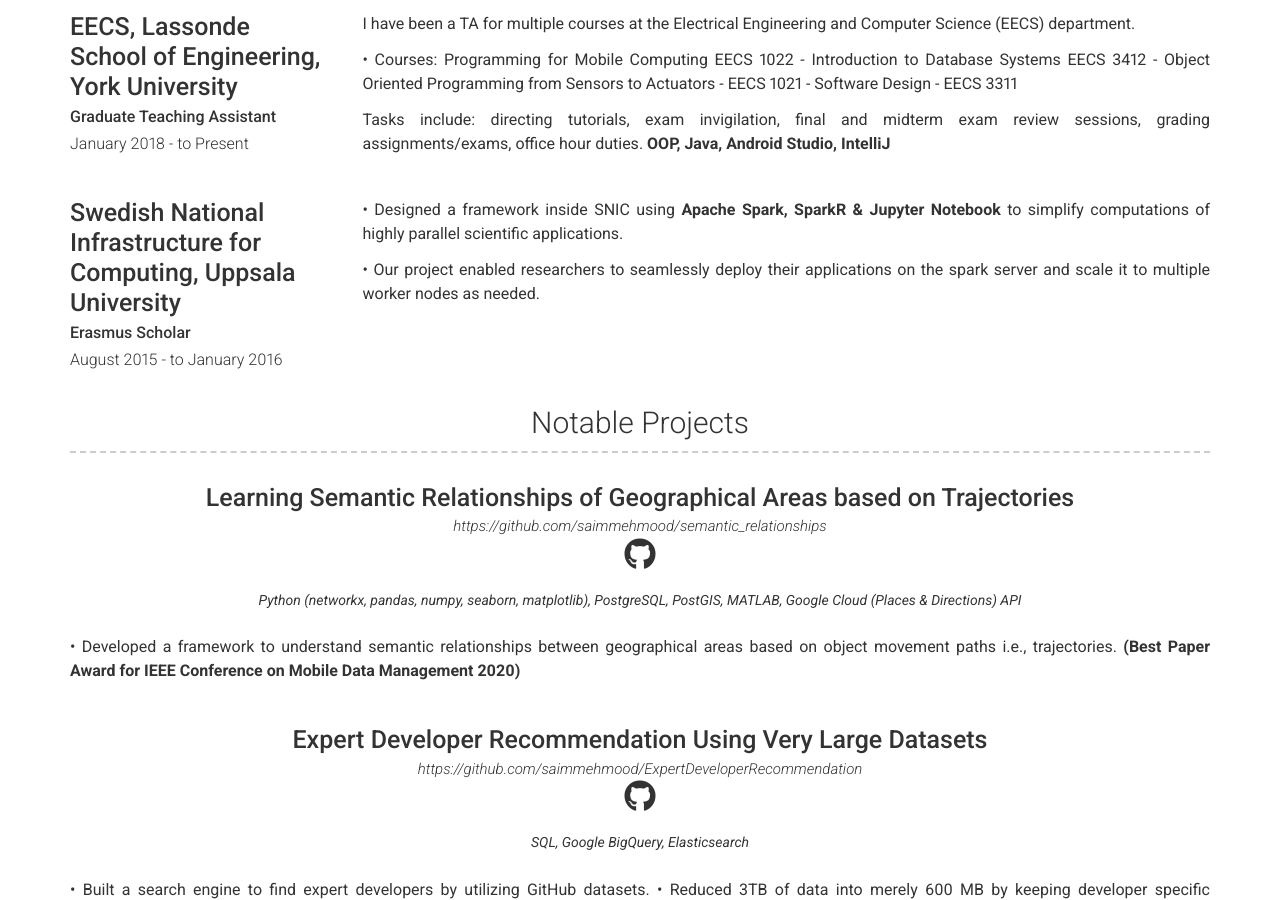
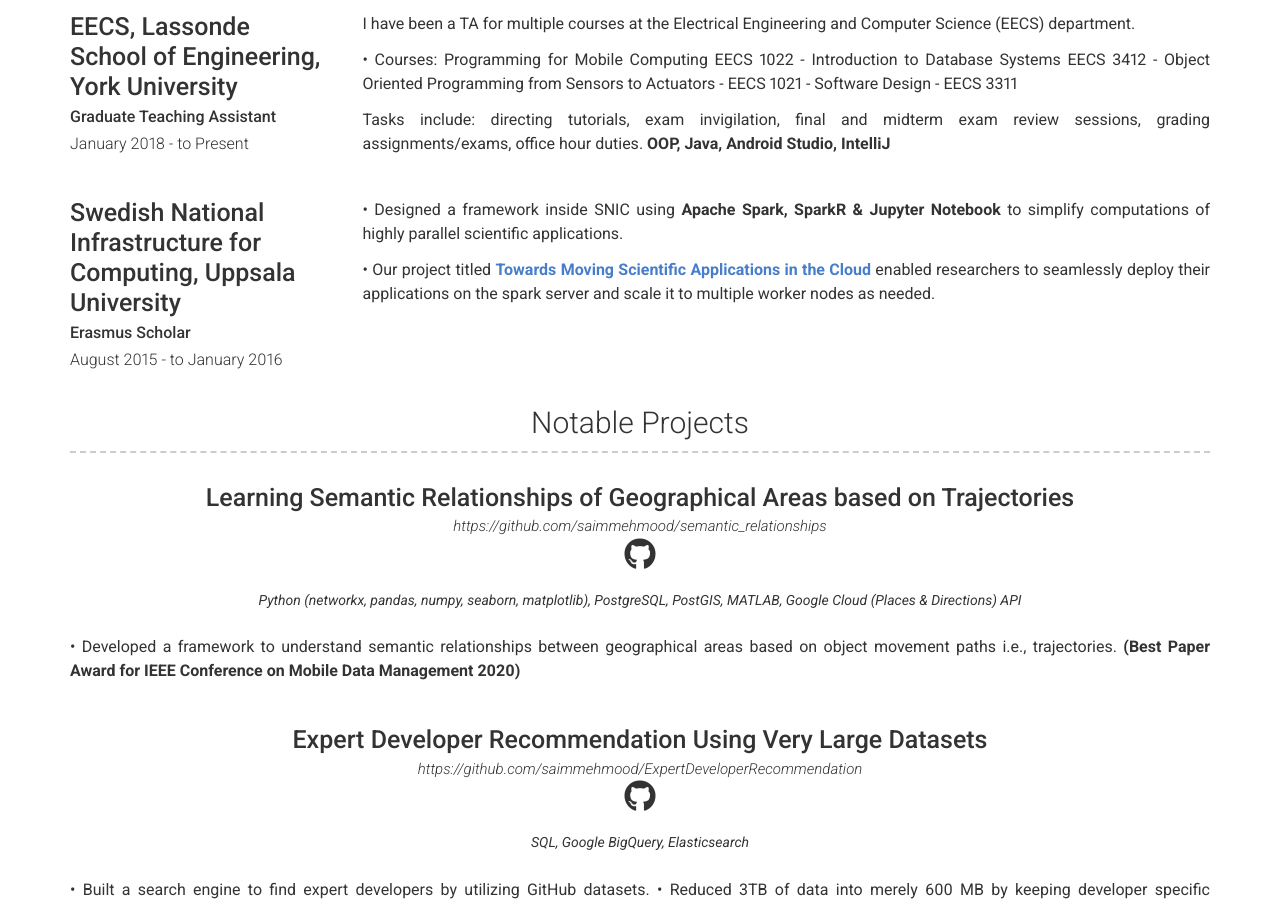
Before and after one commit to saimmehmood/saimmehmood.github.io, a Jekyll site: the page built from index.md, in a window 1280 px wide and 900 px high, scrolled down 1059 px. Built offline with Jekyll 4.4.1, drawn with Linux system fonts in a browser that asks for light colours; nearby versions of some CDN libraries.

Commit message:
updated UU project

```diff
--- a/_data/experience.yml
+++ b/_data/experience.yml
@@ -38,4 +38,4 @@
   description: | # this will include new lines to allow paragraphs
     •	Designed a framework inside SNIC using **Apache Spark, SparkR & Jupyter Notebook** to simplify computations of highly parallel scientific applications.
 
-    •	Our project enabled researchers to seamlessly deploy their applications on the spark server and scale it to multiple worker nodes as needed.
+    •	Our project titled [**Towards Moving Scientific Applications in the Cloud**](https://github.com/saimmehmood/Towards-Moving-Scientific-Applications-in-the-Cloud) enabled researchers to seamlessly deploy their applications on the spark server and scale it to multiple worker nodes as needed.
```
